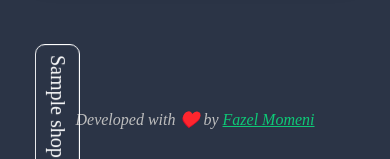
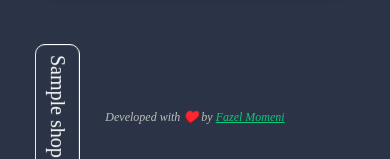
Before and after one commit to FZl47/coffee_menu, a Django app: page / in a window 390 px wide. Shown: the part 685-844 px from the top of the page. Run offline with Django 4.2, Linux system fonts and the light colour scheme; tables that the repository leaves empty hold one stand-in row (values such as "Sample post"); grey boxes marked "Sample" are stand-in pictures; some web fonts are replaced.

Commit message:
edit some style

```diff
--- a/src/apps/public/templates/public/index.html
+++ b/src/apps/public/templates/public/index.html
@@ -191,6 +191,10 @@
                  height: 50px;
                  border-radius: 10px;
              }
+
+             .footer__design{
+                 font-size: 12px;
+             }
         }
 
     </style>
```
